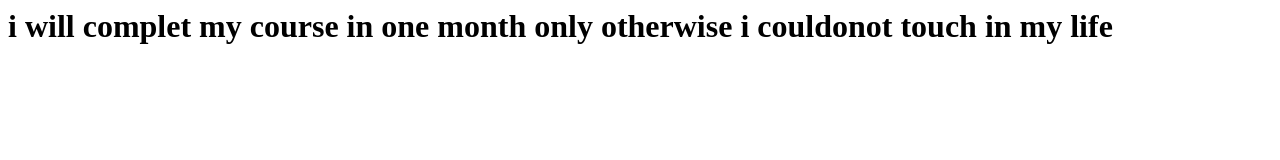
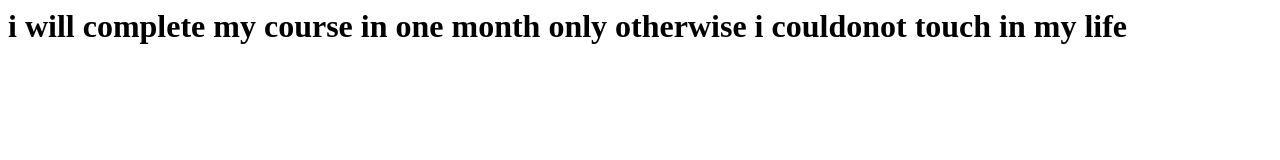
Before and after one commit to sandeepvancha/jenkins, a plain HTML site: page index.html in a window 1280 px wide. Drawn offline with Linux system fonts and the light colour scheme.

Commit message:
Update index.html

```diff
--- a/index.html
+++ b/index.html
@@ -1,2 +1,2 @@
-<h1>i will complet my course in one month only
+<h1>i will complete my course in one month only
 otherwise i couldonot touch in my life</h1>
```
